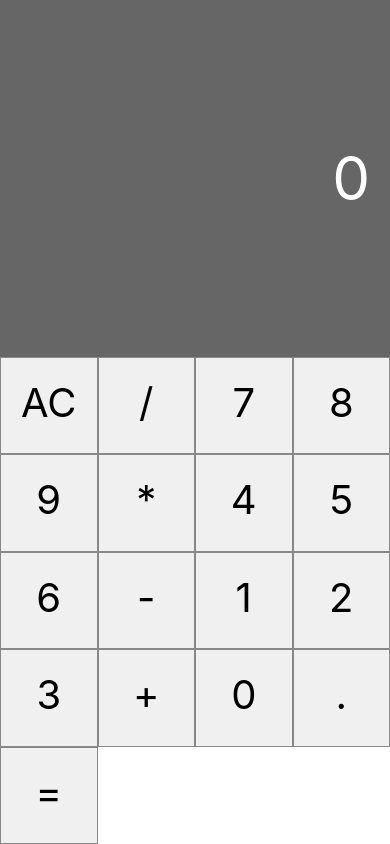
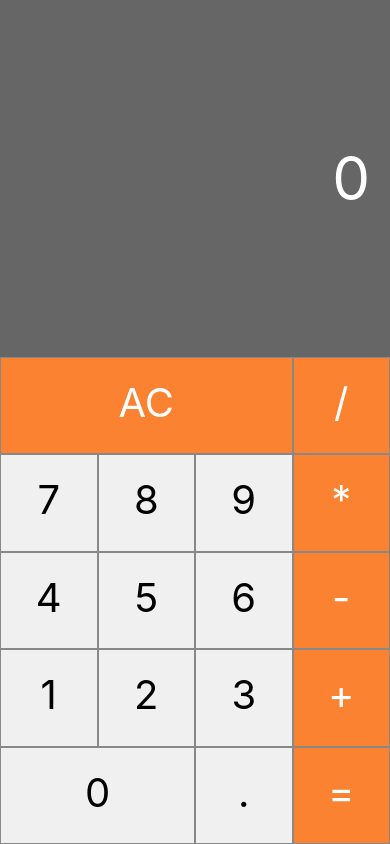
Before and after one commit to davidIsrael-rj/Calculadora_React-Native, a React Native app: screen / in a window 390 px wide. Built offline with nearby package versions, Linux system fonts and the light colour scheme.

Commit message:
Adicionando estilo aos botões

```diff
--- a/src/App.jsx
+++ b/src/App.jsx
@@ -12,23 +12,23 @@ export default class App extends Component {
                 <View style={styles.container}>
                         <Display value={this.state.displayValue}/>
                     <View style={styles.buttons}>
-                        <Button label="AC" />
-                        <Button label="/" />
+                        <Button label="AC" operation triple />
+                        <Button label="/" operation/>
                         <Button label="7" />
                         <Button label="8" />
                         <Button label="9" />
-                        <Button label="*" />
+                        <Button label="*" operation/>
                         <Button label="4" />
                         <Button label="5" />
                         <Button label="6" />
-                        <Button label="-" />
+                        <Button label="-" operation/>
                         <Button label="1" />
                         <Button label="2" />
                         <Button label="3" />
-                        <Button label="+" />
-                        <Button label="0" />
+                        <Button label="+" operation/>
+                        <Button label="0" double/>
                         <Button label="." />
-                        <Button label="=" />
+                        <Button label="=" operation/>
                     </View>
                 </View>
         )
--- a/src/components/Button.jsx
+++ b/src/components/Button.jsx
@@ -2,9 +2,13 @@ import { Dimensions, StyleSheet, Text, TouchableHighlight } from "react-native";
 
 
 export default props => {
-    return(
+    const stylesButton = [styles.button]
+    if(props.double) stylesButton.push(styles.buttonDouble)
+    if(props.triple) stylesButton.push(styles.buttonTriple)
+    if(props.operation) stylesButton.push(styles.operationButton)
+    return (
         <TouchableHighlight onPress={props.onClick}>
-            <Text style={styles.button}>{props.label}</Text>
+            <Text style={stylesButton}>{props.label}</Text>
         </TouchableHighlight>
     )
 }
@@ -20,5 +24,15 @@ const styles = StyleSheet.create({
         textAlign: 'center',
         borderWidth: 1,
         borderColor: '#888',
+    },
+    operationButton: {
+        color: '#fff',
+        backgroundColor: '#fa8231'
+    },
+    buttonDouble: {
+        width: (Dimensions.get('window').width / 4) * 2,
+    },
+    buttonTriple: {
+        width: (Dimensions.get('window').width / 4) * 3,
     }
 })
```
